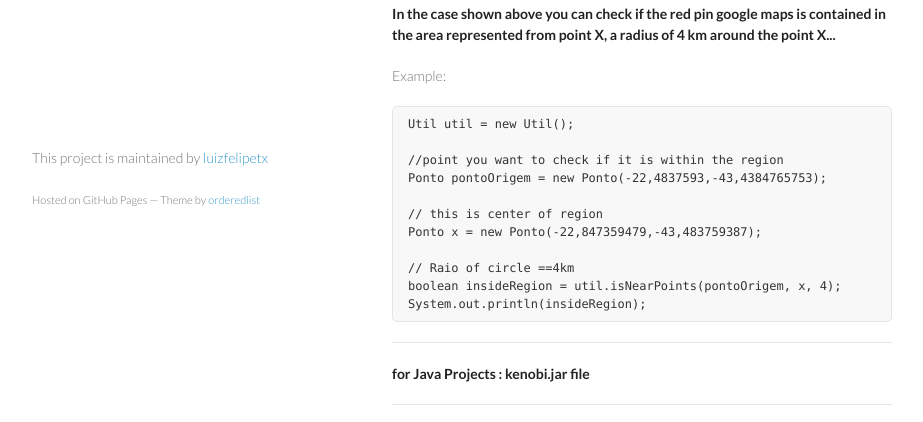
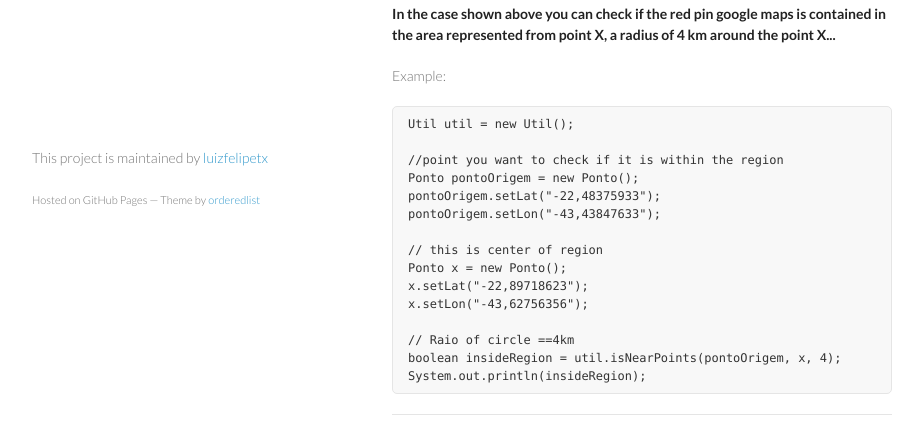
Before and after one commit to luizfelipetx/kenobi, a plain HTML site: page index.html in a window 1280 px wide. Shown: the part 521-943 px from the top of the page, without its empty margins (178-1101 px from the left). Drawn offline with Linux system fonts and the light colour scheme.

```diff
--- a/index.html
+++ b/index.html
@@ -44,10 +44,14 @@
 <pre><code>Util util = new Util();
 
 //point you want to check if it is within the region
-Ponto pontoOrigem = new Ponto(-22,4837593,-43,4384765753);
+Ponto pontoOrigem = new Ponto();
+pontoOrigem.setLat("-22,48375933");
+pontoOrigem.setLon("-43,43847633");
 
 // this is center of region
-Ponto x = new Ponto(-22,847359479,-43,483759387);
+Ponto x = new Ponto();
+x.setLat("-22,89718623");
+x.setLon("-43,62756356");
 
 // Raio of circle ==4km
 boolean insideRegion = util.isNearPoints(pontoOrigem, x, 4);
```
Also changed, not shown: params.json (+1 -1 lines).
